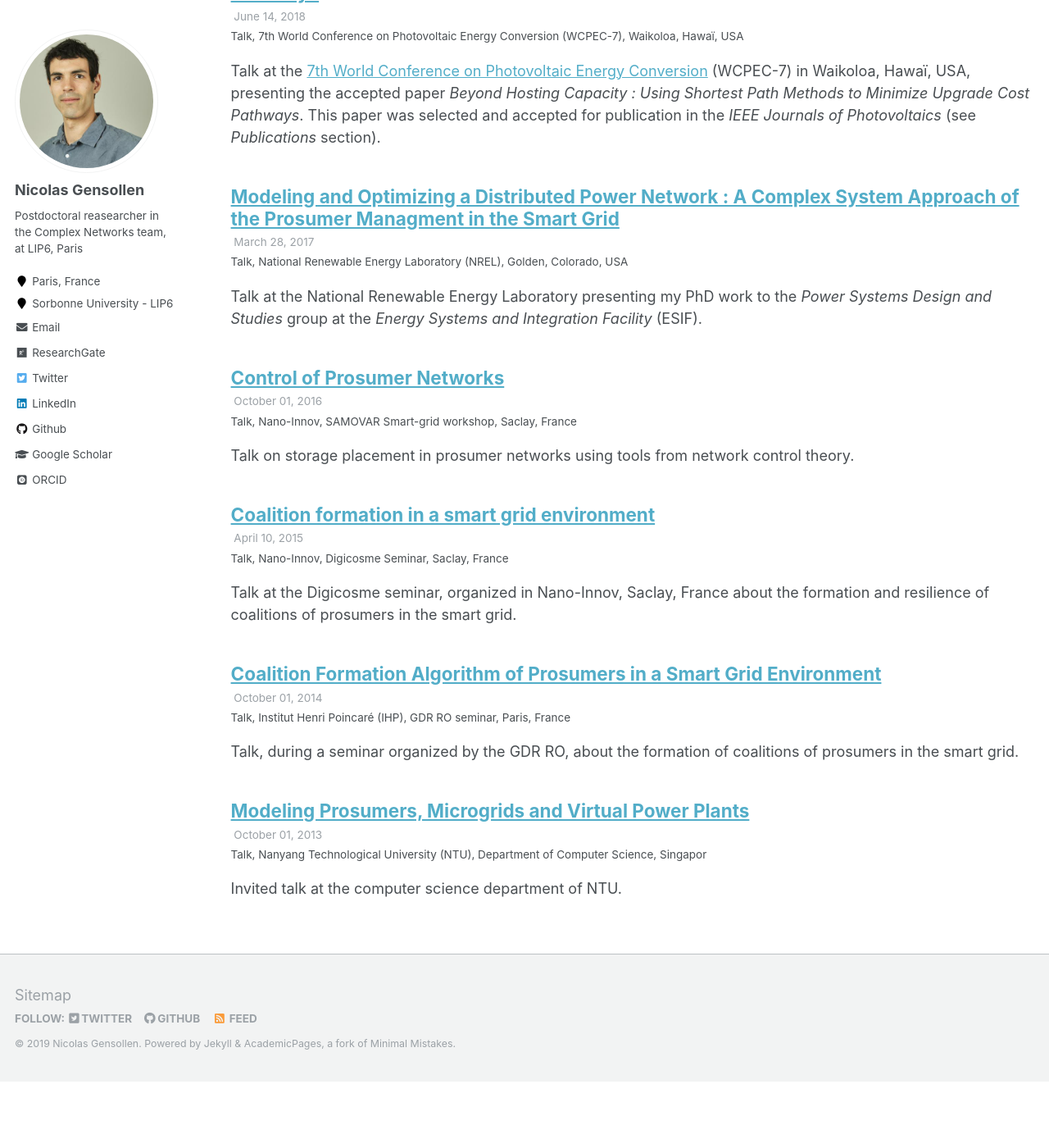
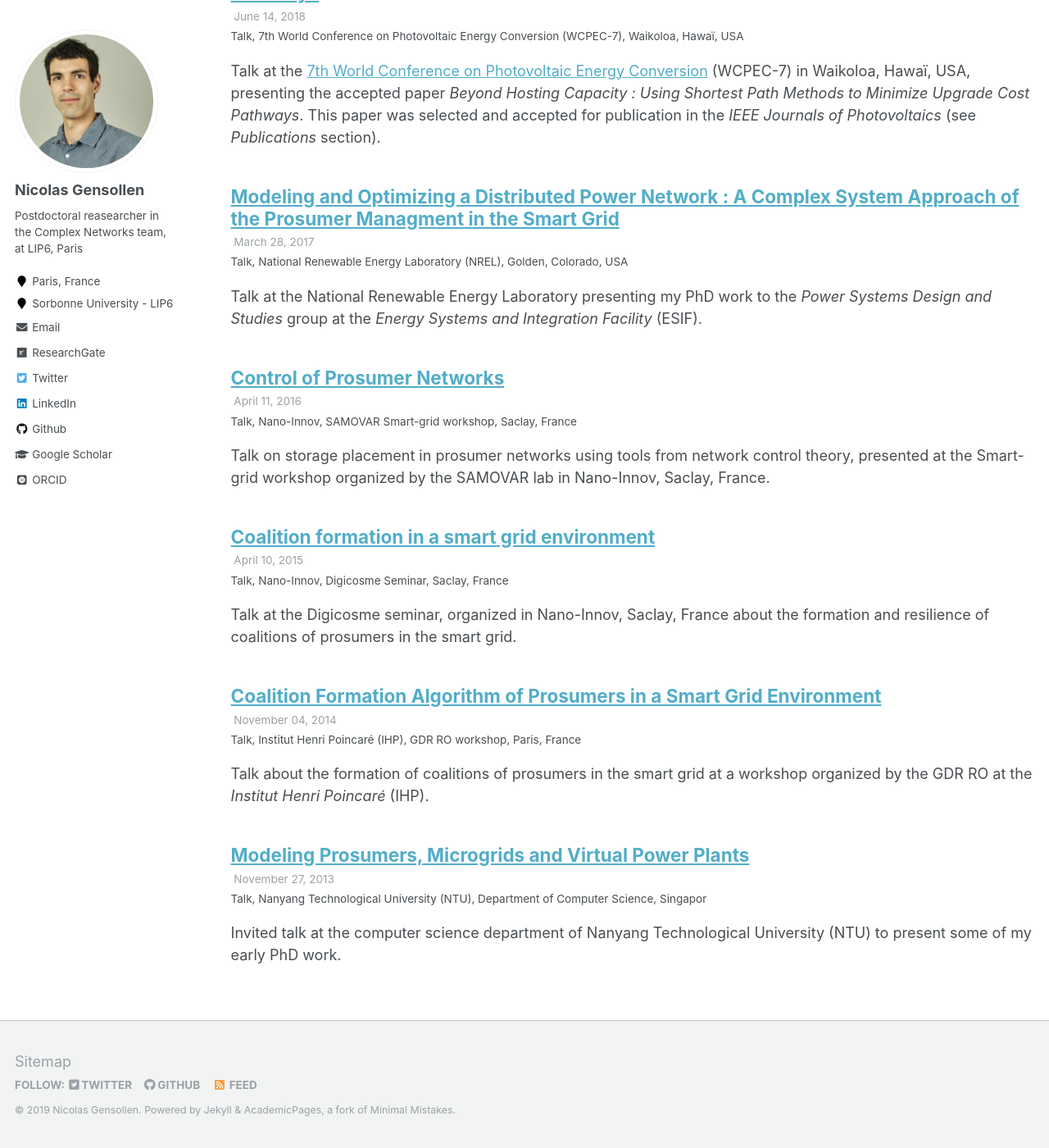
Before and after one commit to NicolasGensollen/nicolasgensollen.github.io, a Jekyll site: the page built from _pages/talks.html, in a window 1280 px wide and 1400 px high, scrolled down 751 px. Shown: the whole window at 82% size. Built offline with Jekyll 4.4.1, drawn with Linux system fonts in a browser that asks for light colours; some web fonts are replaced; before the commit the page ends 2070 px from its top, so only the background shows below that.

Commit message:
Change a few talk dates

```diff
--- a/_talks/2013-10-01-talk-1.md
+++ b/_talks/2013-11-27-talk-1.md
@@ -2,10 +2,10 @@
 title: "Modeling Prosumers, Microgrids and Virtual Power Plants"
 collection: talks
 type: "Talk"
-permalink: /talks/2013-10-01-talk-1
+permalink: /talks/2013-11-27-talk-1
 venue: "Nanyang Technological University (NTU), Department of Computer Science"
-date: 2013-10-01
+date: 2013-11-27
 location: "Singapor"
 ---
 
-Invited talk at the computer science department of NTU.
+Invited talk at the computer science department of Nanyang Technological University (NTU) to present some of my early PhD work.
--- a/_talks/2014-10-01-talk-2.md
+++ /dev/null
@@ -1,11 +0,0 @@
----
-title: "Coalition Formation Algorithm of Prosumers in a Smart Grid Environment"
-collection: talks
-type: "Talk"
-permalink: /talks/2014-10-01-talk-2
-venue: "Institut Henri Poincaré (IHP), GDR RO seminar"
-date: 2014-10-01
-location: "Paris, France"
----
-
-Talk, during a seminar organized by the GDR RO, about the formation of coalitions of prosumers in the smart grid.
--- /dev/null
+++ b/_talks/2014-11-04-talk-2.md
@@ -0,0 +1,11 @@
+---
+title: "Coalition Formation Algorithm of Prosumers in a Smart Grid Environment"
+collection: talks
+type: "Talk"
+permalink: /talks/2014-11-04-talk-2
+venue: "Institut Henri Poincaré (IHP), GDR RO workshop"
+date: 2014-11-04
+location: "Paris, France"
+---
+
+Talk about the formation of coalitions of prosumers in the smart grid at a workshop organized by the GDR RO at the *Institut Henri Poincaré* (IHP).
--- /dev/null
+++ b/_talks/2016-04-11-talk-4.md
@@ -0,0 +1,11 @@
+---
+title: "Control of Prosumer Networks"
+collection: talks
+type: "Talk"
+permalink: /talks/2016-04-11-talk-4
+venue: "Nano-Innov, SAMOVAR Smart-grid workshop"
+date: 2016-04-11
+location: "Saclay, France"
+---
+
+Talk on storage placement in prosumer networks using tools from network control theory, presented at the Smart-grid workshop organized by the SAMOVAR lab in Nano-Innov, Saclay, France.
--- a/_talks/2016-10-01-talk-4.md
+++ /dev/null
@@ -1,11 +0,0 @@
----
-title: "Control of Prosumer Networks"
-collection: talks
-type: "Talk"
-permalink: /talks/2016-10-01-talk-4
-venue: "Nano-Innov, SAMOVAR Smart-grid workshop"
-date: 2016-10-01
-location: "Saclay, France"
----
-
-Talk on storage placement in prosumer networks using tools from network control theory.
```
